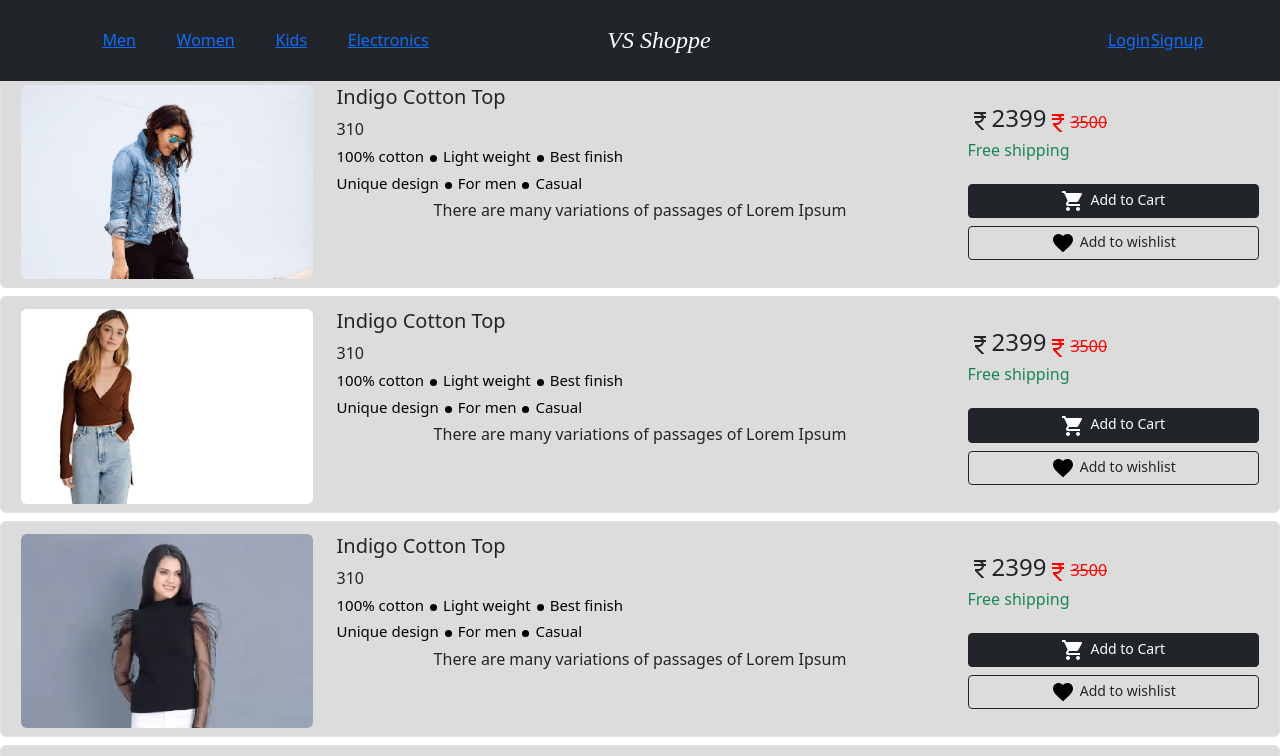
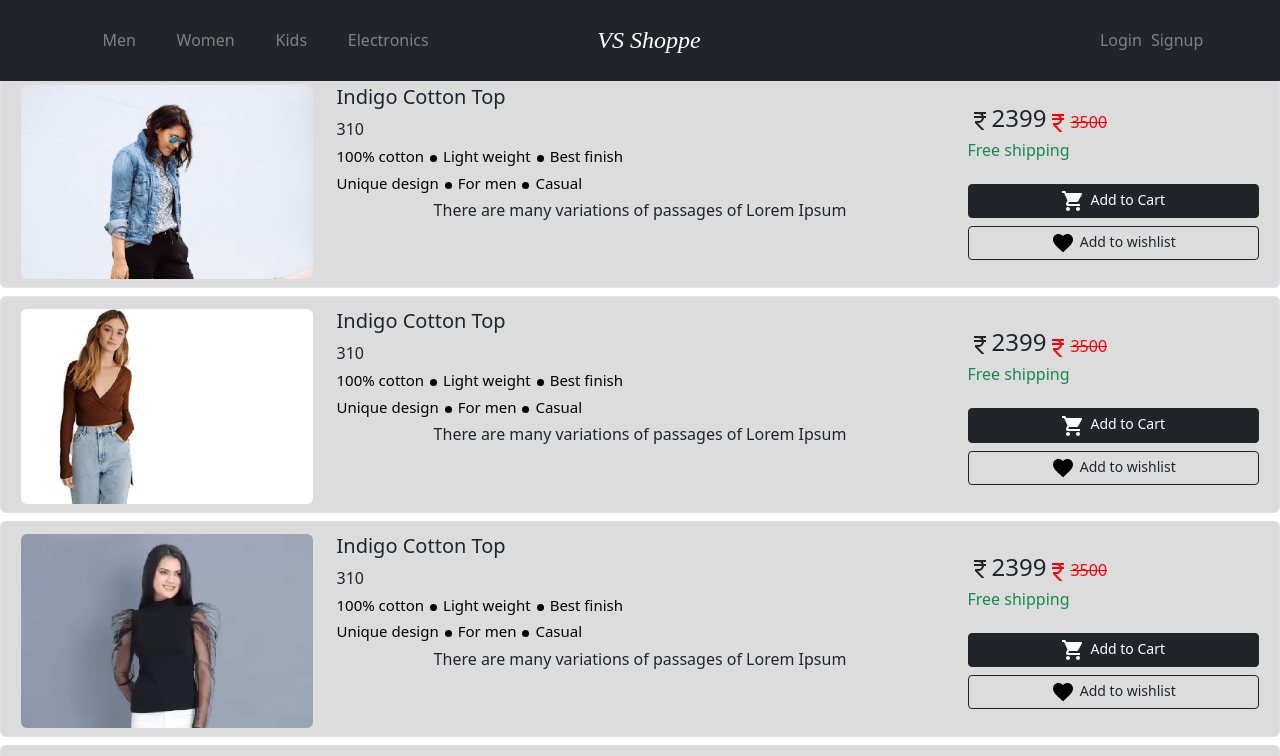
Before and after one commit to VGOUTAM/E-Commerce, a React (Create React App) app in the folder our-app/: page /tops in a window 1280 px wide. Shown: the top 756 px of the page. Built offline with nearby package versions, Linux system fonts and the light colour scheme.

Commit message:
Changing nav.link to link and some inline styles in routes

```diff
--- a/our-app/src/components/Navbar.jsx
+++ b/our-app/src/components/Navbar.jsx
@@ -28,10 +28,10 @@ function Navbar1() {
           <Navbar.Toggle aria-controls="responsive-navbar-nav" />
           <Navbar.Collapse id="responsive-navbar-nav">
             <Nav className='me-auto' >
-              <Link className="categories" to="/men">Men</Link>
-              <Link className="categories" to="/women">Women</Link>
-              <Link className="categories" to="/kids">Kids</Link>
-              <Link className="categories" to="/electronics">Electronics</Link>
+              <Link className="categories" to="/men" style={{textDecoration:"none", color:"grey"}}>Men</Link>
+              <Link className="categories" to="/women" style={{textDecoration:"none", color:"grey"}}>Women</Link>
+              <Link className="categories" to="/kids" style={{textDecoration:"none", color:"grey"}}>Kids</Link>
+              <Link className="categories" to="/electronics" style={{textDecoration:"none", color:"grey"}}>Electronics</Link>
             </Nav>
           </Navbar.Collapse>
           <Navbar.Brand href="/" className='myBrand'>VS Shoppe</Navbar.Brand>
@@ -51,7 +51,7 @@ function Navbar1() {
                 <Dropdown.Item href="#/action-3"><FavoriteIcon /> Wishlist</Dropdown.Item>
                 <Dropdown.Item href="logout"><SettingsIcon /> Settings</Dropdown.Item>
                 <Dropdown.Item href="logout"><HeadsetMicIcon /> Help Centre</Dropdown.Item>
-                <Link to="/logout"><LogoutIcon /> Logout</Link>
+                <Link to="/logout" style={{textDecoration:"none", color:"black"}}><LogoutIcon /> Logout</Link>
 
               </Dropdown.Menu>
             </Dropdown>
@@ -73,17 +73,17 @@ function Navbar1() {
           <Navbar.Toggle aria-controls="responsive-navbar-nav" />
           <Navbar.Collapse id="responsive-navbar-nav">
             <Nav className='me-auto' >
-              <Link className="categories" to="/men">Men</Link>
-              <Link className="categories" to="/women">Women</Link>
-              <Link className="categories" to="/kids">Kids</Link>
-              <Link className="categories" to="/electronics">Electronics</Link>
+              <Link className="categories" to="/men" style={{textDecoration:"none", color:"grey"}}>Men</Link>
+              <Link className="categories" to="/women" style={{textDecoration:"none", color:"grey"}}>Women</Link>
+              <Link className="categories" to="/kids" style={{textDecoration:"none", color:"grey"}}>Kids</Link>
+              <Link className="categories" to="/electronics" style={{textDecoration:"none", color:"grey"}}>Electronics</Link>
             </Nav>
           </Navbar.Collapse>
           <Navbar.Brand href="/" className='myBrand'>VS Shoppe</Navbar.Brand>
           <Navbar.Collapse id="responsive-navbar-nav">
           <Nav className="ms-auto">
-          <NavItem ><Link  className="categories" to="/login">Login</Link></NavItem>
-          <NavItem ><Link  className="categories" to="/signup">Signup</Link></NavItem>
+          <NavItem ><Link  className="categories" to="/login" style={{marginRight:"10px",marginLeft:'10px', textDecoration:"none", color:"grey"}}>Login</Link></NavItem>
+          <NavItem ><Link  className="categories" to="/signup" style={{textDecoration:"none", color:"grey"}}>Signup</Link></NavItem>
             </Nav>
           </Navbar.Collapse>
         </Container>
```
